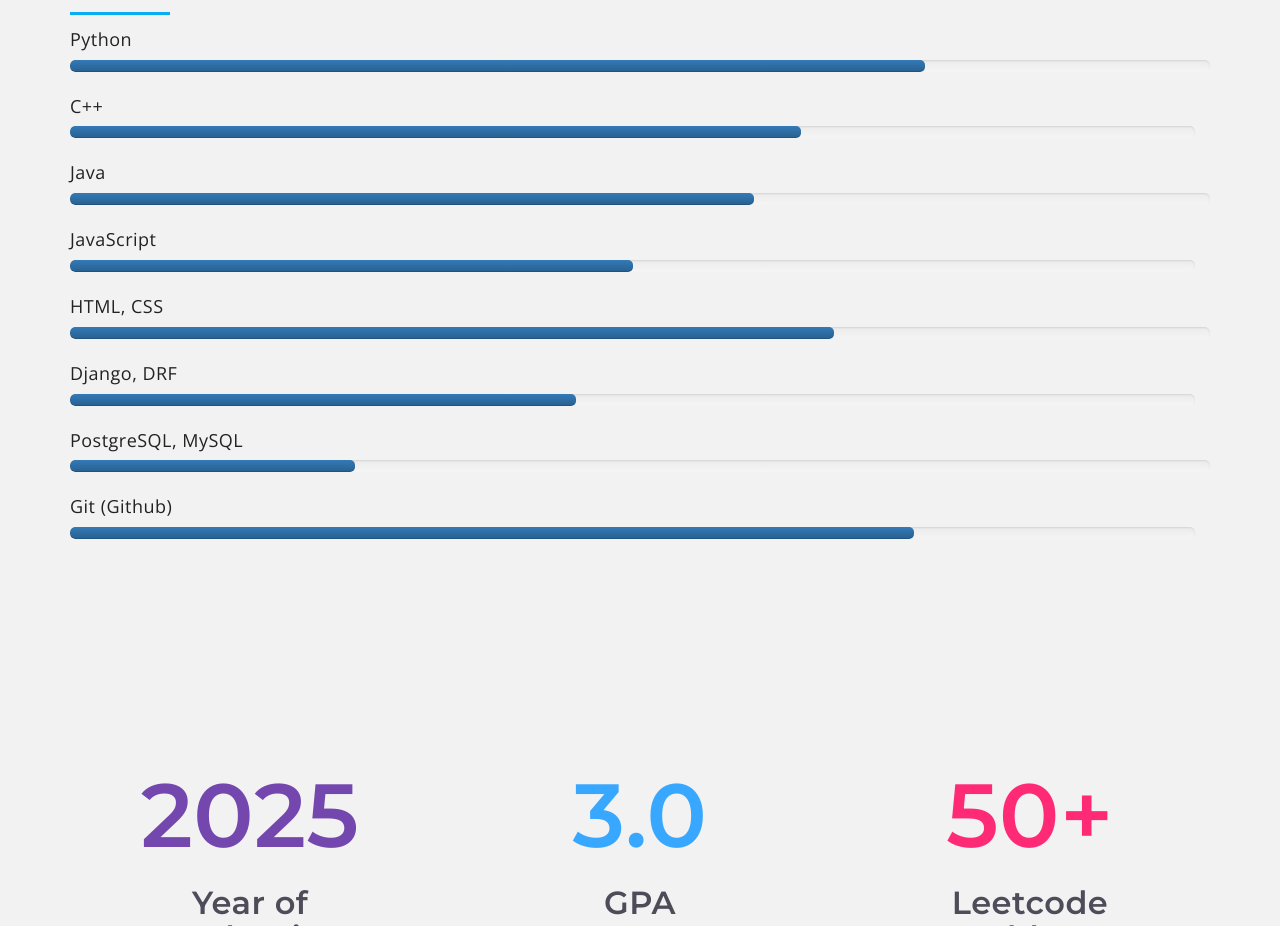
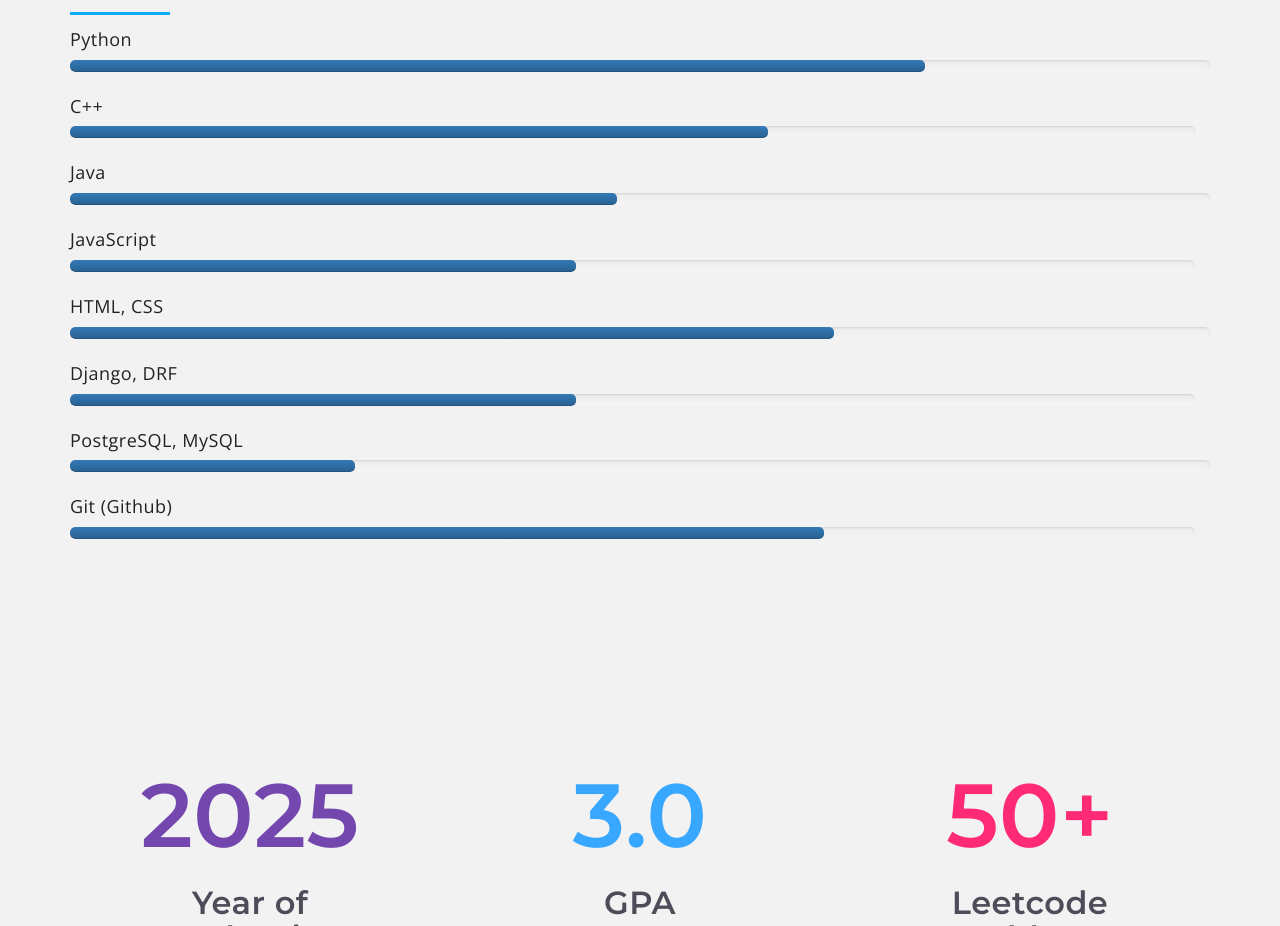
Before and after one commit to raylandho/raylandho.github.io, a plain HTML site: page index.html in a window 1280 px wide. Shown: the part 2420-3346 px from the top of the page. Drawn offline with nearby package versions, Linux system fonts and the light colour scheme; a script that the page names is missing.

Commit message:
adjusted %

```diff
--- a/index.html
+++ b/index.html
@@ -187,21 +187,21 @@
               <div class="skill">
                 <h4>C++</h4>
                 <div class="progress">
-                  <div class="progress-bar bg-success" role="progressbar" style="width: 65%;" aria-valuenow="85" aria-valuemin="0" aria-valuemax="100"></div>
+                  <div class="progress-bar bg-success" role="progressbar" style="width: 62%;" aria-valuenow="85" aria-valuemin="0" aria-valuemax="100"></div>
                 </div>
               </div>
               <!-- Skill: java -->
               <div class="skill">
                 <h4>Java</h4>
                 <div class="progress">
-                  <div class="progress-bar bg-success" role="progressbar" style="width: 60%;" aria-valuenow="85" aria-valuemin="0" aria-valuemax="100"></div>
+                  <div class="progress-bar bg-success" role="progressbar" style="width: 48%;" aria-valuenow="85" aria-valuemin="0" aria-valuemax="100"></div>
                 </div>
               </div>
               <!-- Skill: JavaScript -->
               <div class="skill">
                 <h4>JavaScript</h4>
                 <div class="progress">
-                  <div class="progress-bar bg-warning" role="progressbar" style="width: 50%;" aria-valuenow="80" aria-valuemin="0" aria-valuemax="100"></div>
+                  <div class="progress-bar bg-warning" role="progressbar" style="width: 45%;" aria-valuenow="80" aria-valuemin="0" aria-valuemax="100"></div>
                 </div>
               </div>
               <!-- Skill: HTML -->
@@ -229,7 +229,7 @@
               <div class="skill">
                 <h4>Git (Github)</h4>
                 <div class="progress">
-                  <div class="progress-bar bg-success" role="progressbar" style="width: 75%;" aria-valuenow="85" aria-valuemin="0" aria-valuemax="100"></div>
+                  <div class="progress-bar bg-success" role="progressbar" style="width: 67%;" aria-valuenow="85" aria-valuemin="0" aria-valuemax="100"></div>
                 </div>
               </div>
             </div>
```
